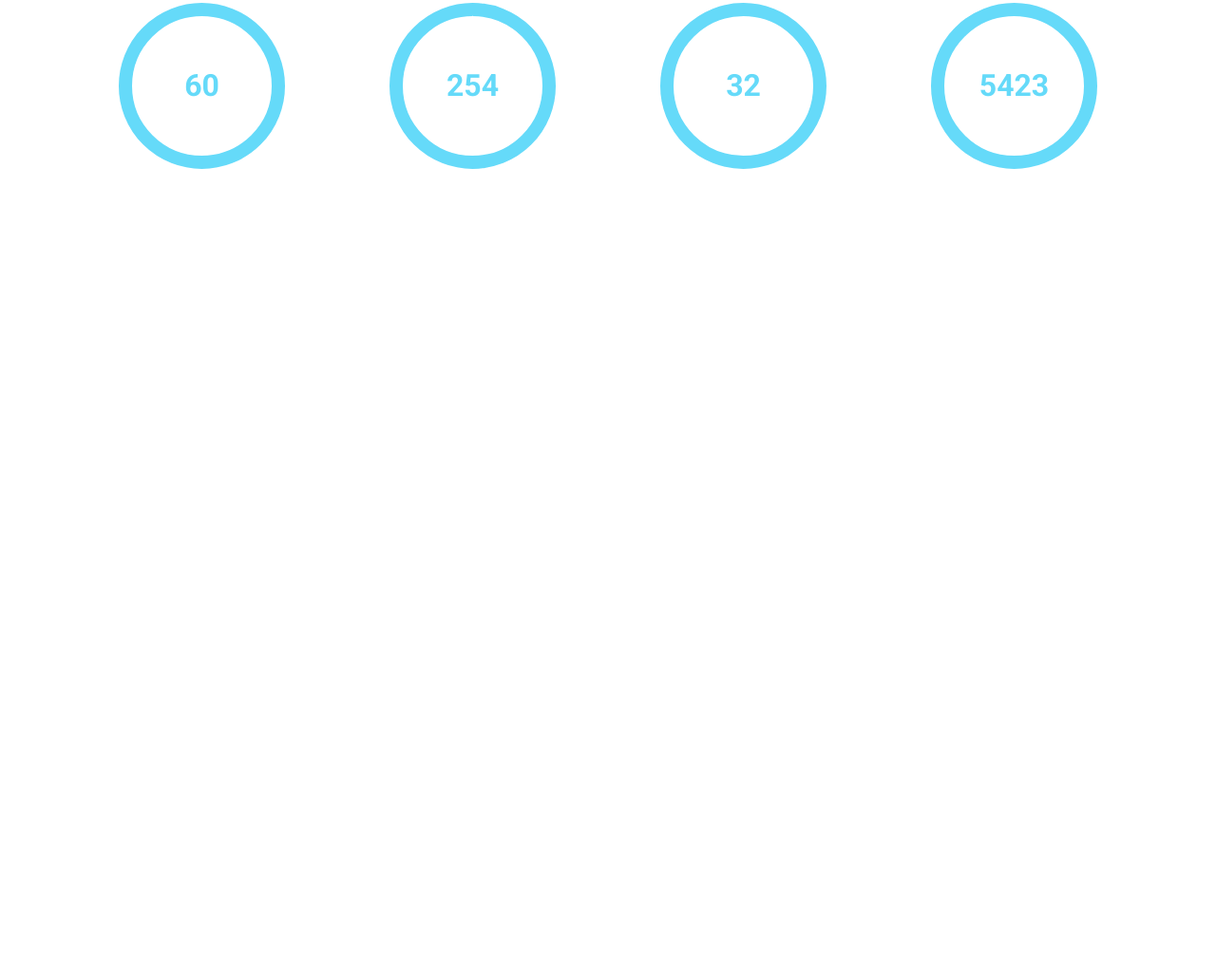
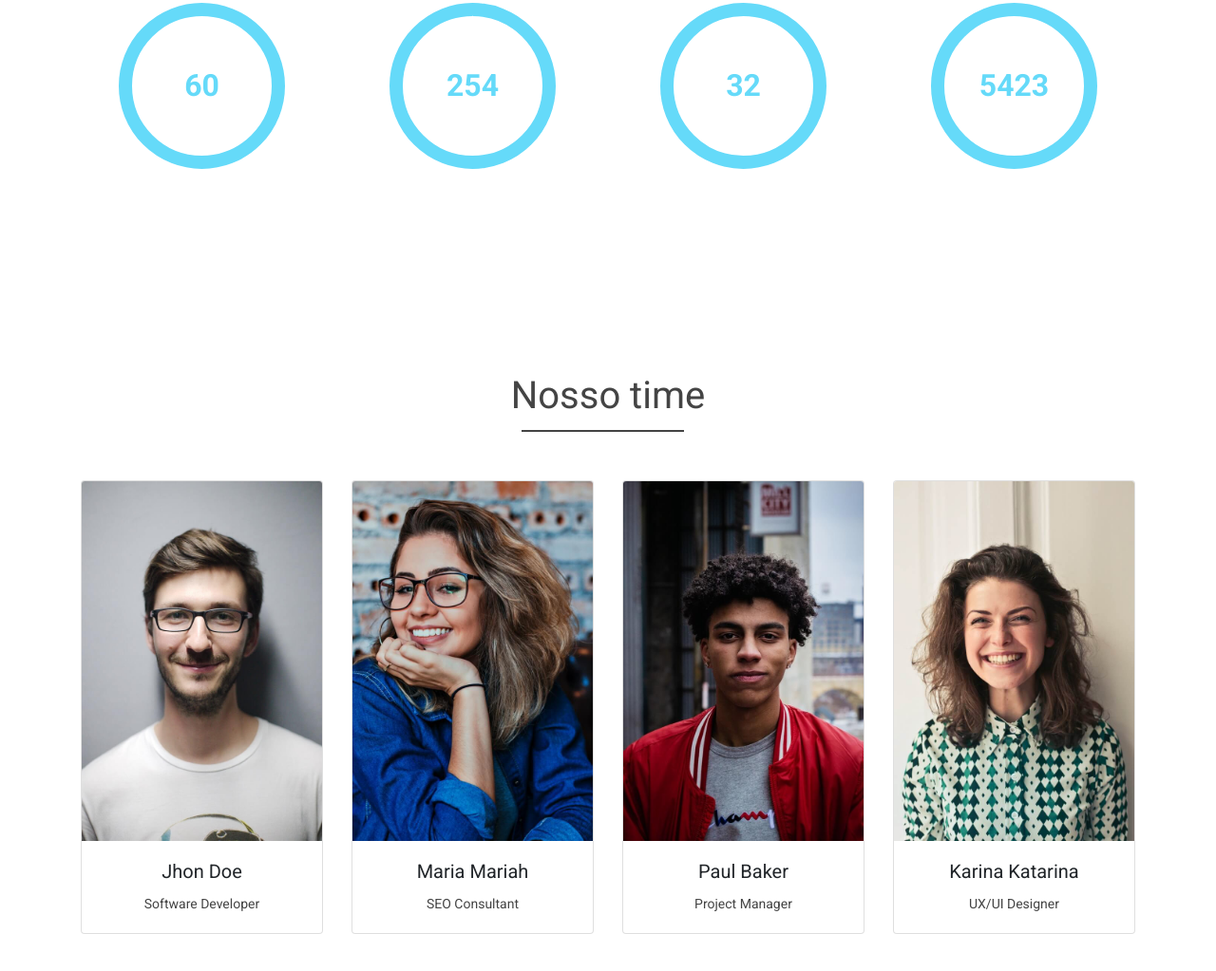
Before and after one commit to ffelixlucas/curso-bootstrap, a plain HTML site: page index.html in a window 1280 px wide. Shown: the part 2003-3026 px from the top of the page at 95% size. Before the commit the page ends 2326 px from the top, so only its background shows below. Drawn offline with nearby package versions, Linux system fonts and the light colour scheme; a script that the page names is missing.

Commit message:
Create de team area

```diff
--- a/css/style.css
+++ b/css/style.css
@@ -172,3 +172,7 @@ header, .navbar {
     font-size: 26px;
     margin-top: 20px;
 }
+/* time */
+.card-body {
+    text-align: center;
+}
--- a/index.html
+++ b/index.html
@@ -180,6 +180,57 @@
                 </div>
 
             </div>
+            <!--Time-->
+            <div id="team-area">
+              <div class="container">
+                <div class="row">
+                    <div class="col-12">
+                        <h3 class="main-title">Nosso time</h3>
+                    </div>
+                    <div class="col-md-3">
+                        <div class="card">
+                            <img src="img/profile1.jpg" class="card-img-top" alt="imagem de Perfil 1">
+                            <div class="card-body">
+                                <h5 class="card-title">Jhon Doe</h5>
+                                <p class="card-text">Software Developer</p>
+
+                            </div>
+                        </div>
+                    </div>
+                    <div class="col-md-3">
+                        <div class="card">
+                            <img src="img/profile2.jpg" class="card-img-top" alt="imagem de Perfil 2">
+                            <div class="card-body">
+                                <h5 class="card-title">Maria Mariah</h5>
+                                <p class="card-text">SEO Consultant</p>
+
+                            </div>
+                        </div>
+                    </div>
+                    <div class="col-md-3">
+                        <div class="card">
+                            <img src="img/profile3.jpg" class="card-img-top" alt="imagem de Perfil 3">
+                            <div class="card-body">
+                                <h5 class="card-title">Paul Baker</h5>
+                                <p class="card-text">Project Manager</p>
+
+                            </div>
+                        </div>
+                    </div>
+                    <div class="col-md-3">
+                        <div class="card">
+                            <img src="img/profile4.jpg" class="card-img-top" alt="imagem de Perfil 4">
+                            <div class="card-body">
+                                <h5 class="card-title">Karina Katarina</h5>
+                                <p class="card-text">UX/UI Designer</p>
+
+                            </div>
+                        </div>
+                    </div>
+
+                </div>
+              </div>
+            </div>
         </div>
     </main>
     <script src="js/script.js"></script>
```
